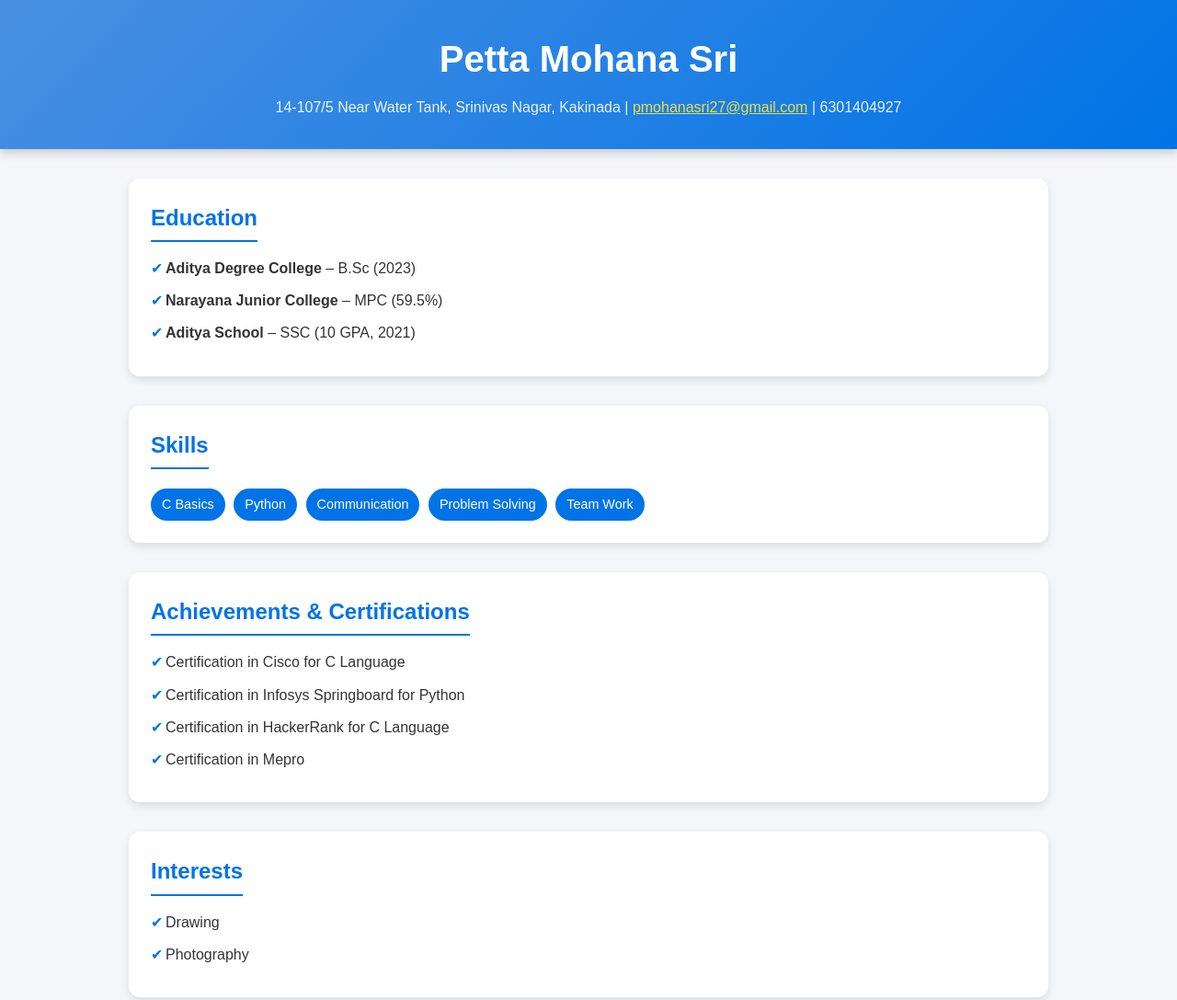
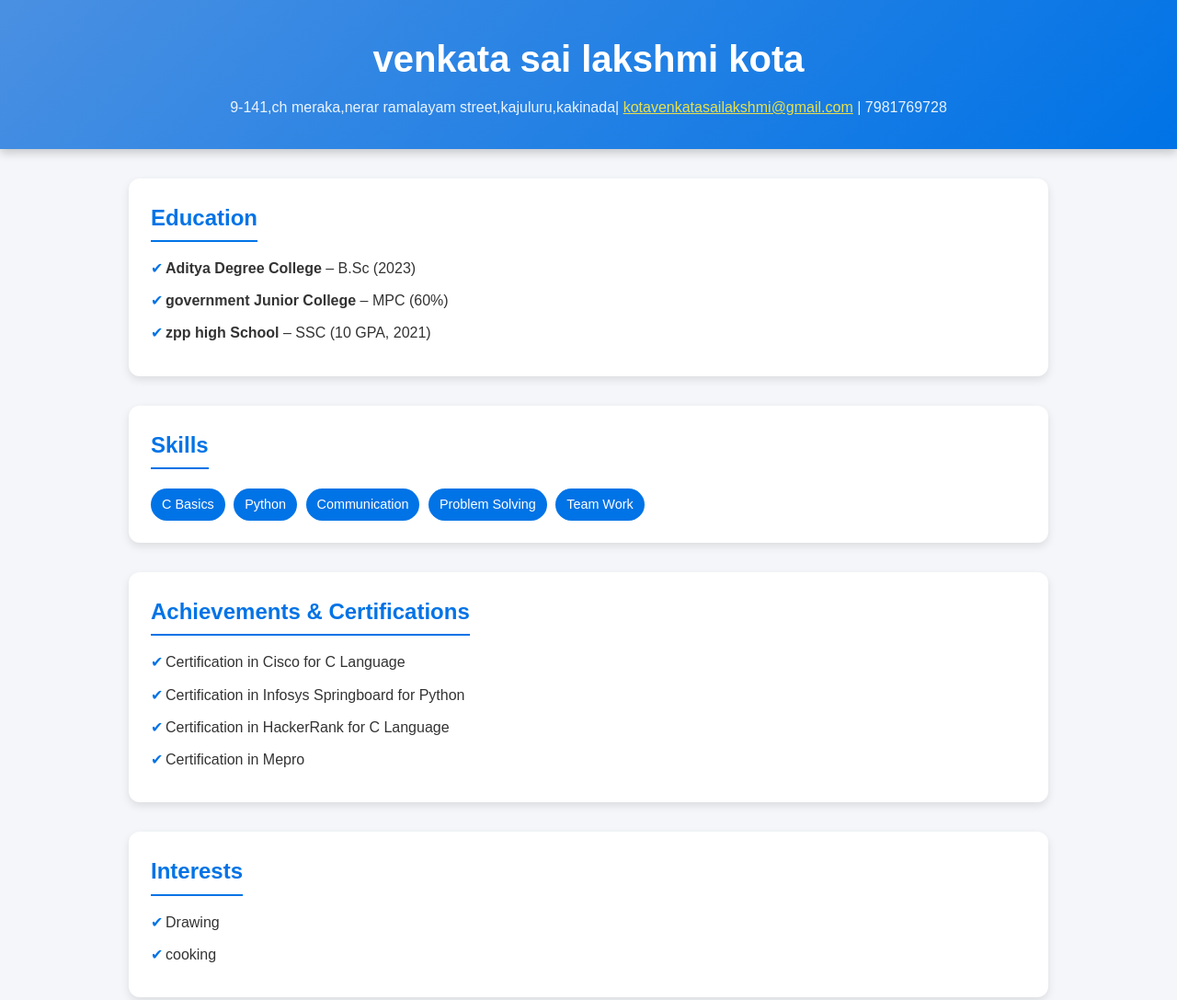
Before and after one commit to kotavenkatasailakshmi-beep/experiment-8, a plain HTML site: page index.html in a window 1280 px wide. Shown: the top 1087 px of the page at 92% size. Drawn offline with Linux system fonts and the light colour scheme.

Commit message:
Update index.html

```diff
--- a/index.html
+++ b/index.html
@@ -3,7 +3,7 @@
 <head>
   <meta charset="UTF-8">
   <meta name="viewport" content="width=device-width, initial-scale=1.0">
-  <title>Petta Mohana Sri | Portfolio</title>
+  <title>venkata sai lakshmi kota| Portfolio</title>
   <style>
     * {
       margin: 0;
@@ -111,10 +111,10 @@
 
   <!-- Header -->
   <header>
-    <h1>Petta Mohana Sri</h1>
-    <p>14-107/5 Near Water Tank, Srinivas Nagar, Kakinada |
-      <a href="mailto:pmohanasri27@gmail.com" style="color:#ffeb3b;">pmohanasri27@gmail.com</a> |
-      6301404927
+    <h1>venkata sai lakshmi kota</h1>
+    <p>9-141,ch meraka,nerar ramalayam street,kajuluru,kakinada|
+      <a href="kotavenkatasailakshmi@gmail.com" style="color:#ffeb3b;">kotavenkatasailakshmi@gmail.com</a> |
+      7981769728
     </p>
   </header>
 
@@ -125,8 +125,8 @@
       <h2>Education</h2>
       <ul>
         <li><b>Aditya Degree College</b> – B.Sc (2023)</li>
-        <li><b>Narayana Junior College</b> – MPC (59.5%)</li>
-        <li><b>Aditya School</b> – SSC (10 GPA, 2021)</li>
+        <li><b>government Junior College</b> – MPC (60%)</li>
+        <li><b>zpp high School</b> – SSC (10 GPA, 2021)</li>
       </ul>
     </section>
 
@@ -158,7 +158,7 @@
       <h2>Interests</h2>
       <ul>
         <li>Drawing</li>
-        <li>Photography</li>
+        <li>cooking</li>
       </ul>
     </section>
 
@@ -176,8 +176,7 @@
       <h2>Hobbies</h2>
       <ul>
         <li>Reading Books</li>
-        <li>Sports</li>
-        <li>Social Activities</li>
+        <li>sports</li>
       </ul>
     </section>
 
@@ -194,8 +193,8 @@
 
   <!-- Footer -->
   <footer>
-    <p>© 2025 Petta Mohana Sri | Designed with ❤️ | Contact:
-      <a href="mailto:pmohanasri27@gmail.com">Email Me</a>
+    <p>© 2025 kota venkata sai lakshmi| Designed with ❤️ | Contact:
+      <a href="mailto:kotavenkatasailakshmi@gmail.com">Email Me</a>
     </p>
   </footer>
 
```
